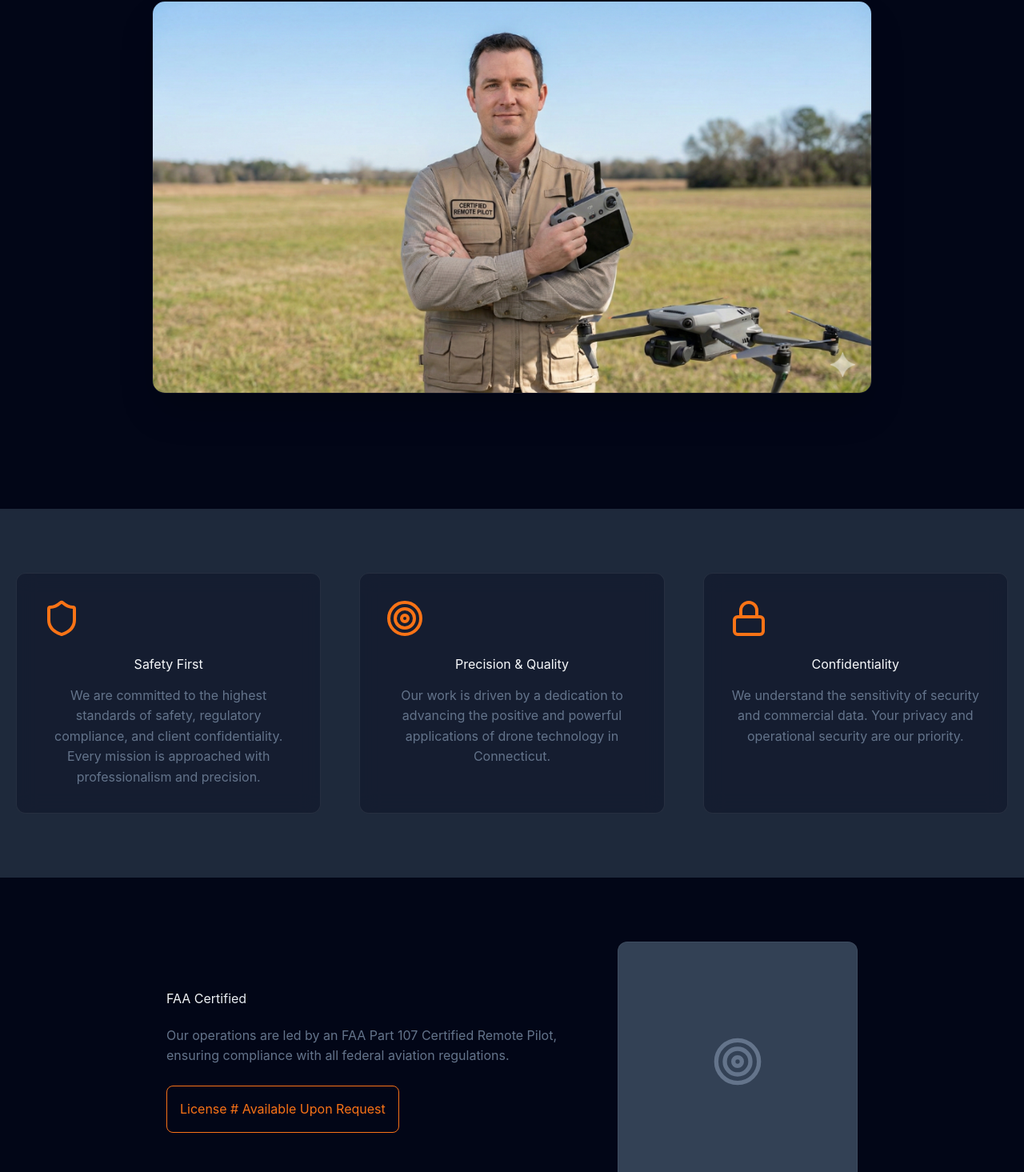
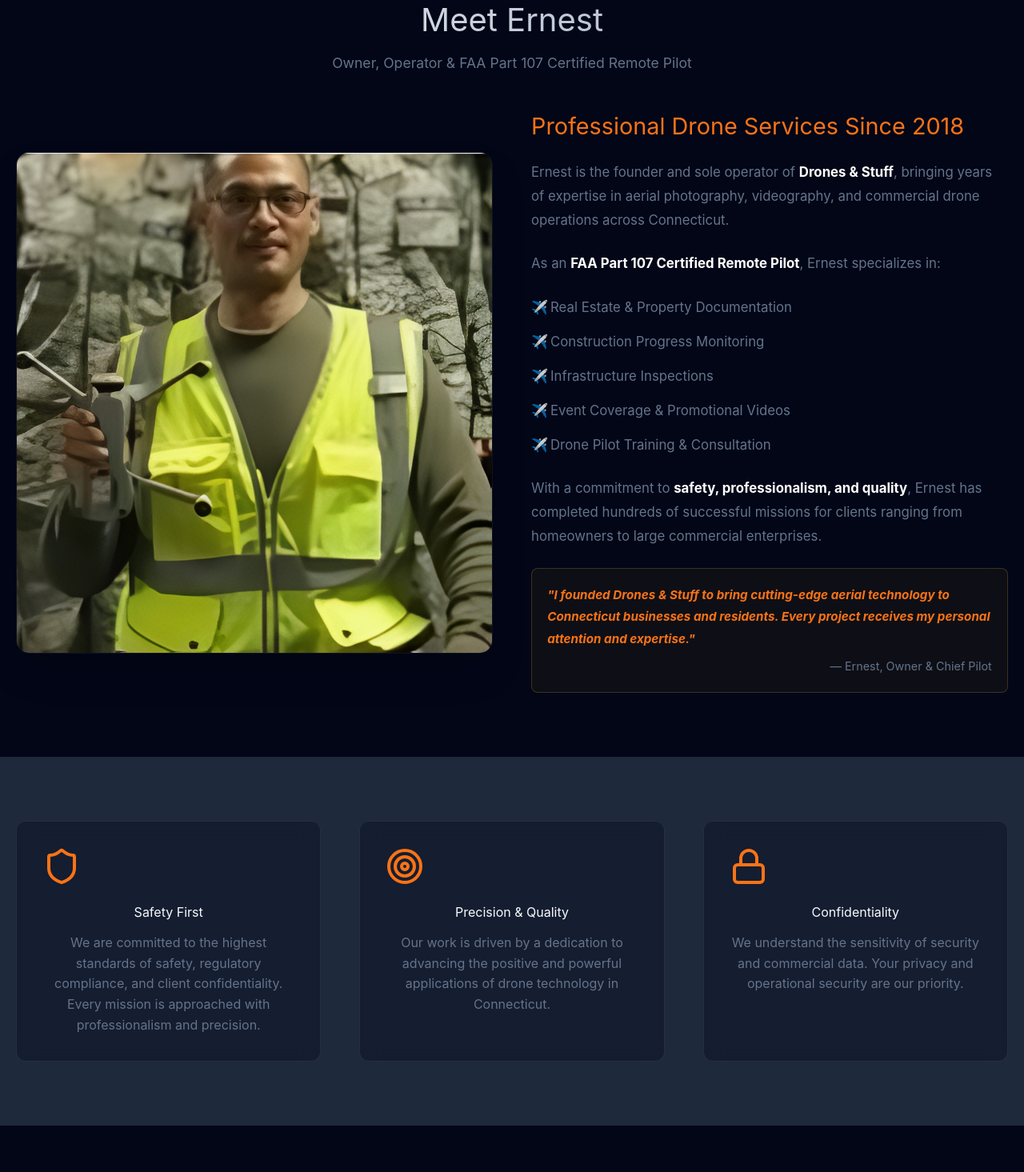
Before and after one commit to balajiprojects049-art/Drones-Stuff, a React (Vite) app: page /about in a window 1280 px wide. Shown: the part 639-2104 px from the top of the page at 80% size. Built offline with nearby package versions, Linux system fonts and the light colour scheme.

Commit message:
Add Ernest's bio and photo to About page as company owner and operator

```diff
--- a/src/pages/About.jsx
+++ b/src/pages/About.jsx
@@ -24,15 +24,71 @@
                 </div>
             </section>
 
-            {/* Pilot Portrait Section */}
+            {/* Meet Ernest - Owner & Operator */}
             <section className="section" style={{ backgroundColor: 'var(--bg-dark)' }}>
                 <div className="container">
-                    <div className="hover-card img-hover-zoom" style={{ maxWidth: '900px', margin: '0 auto 4rem', borderRadius: '16px', overflow: 'hidden', boxShadow: '0 25px 50px -12px rgba(0, 0, 0, 0.25)' }}>
-                        <img
-                            src="/images/about-pilot.png"
-                            alt="FAA Certified Remote Pilot"
-                            style={{ width: '100%', display: 'block' }}
-                        />
+                    <h2 className="text-gradient" style={{ textAlign: 'center', marginBottom: '1rem', fontSize: '2.5rem' }}>Meet Ernest</h2>
+                    <p style={{ textAlign: 'center', color: 'var(--secondary)', maxWidth: '700px', margin: '0 auto 3rem', fontSize: '1.1rem' }}>
+                        Owner, Operator & FAA Part 107 Certified Remote Pilot
+                    </p>
+
+                    <div style={{ display: 'grid', gridTemplateColumns: 'repeat(auto-fit, minmax(350px, 1fr))', gap: '3rem', alignItems: 'center' }}>
+                        {/* Ernest's Photo */}
+                        <div className="hover-card img-hover-zoom" style={{ borderRadius: '16px', overflow: 'hidden', boxShadow: '0 25px 50px -12px rgba(0, 0, 0, 0.25)' }}>
+                            <img
+                                src="/images/ernest-owner.jpg"
+                                alt="Ernest - Owner & FAA Certified Remote Pilot"
+                                style={{ width: '100%', display: 'block' }}
+                            />
+                        </div>
+
+                        {/* Ernest's Bio */}
+                        <div>
+                            <h3 style={{ fontSize: '1.8rem', marginBottom: '1.5rem', color: 'var(--accent)' }}>
+                                Professional Drone Services Since 2018
+                            </h3>
+                            <div style={{ color: 'var(--secondary)', lineHeight: '1.8', fontSize: '1.05rem' }}>
+                                <p style={{ marginBottom: '1.5rem' }}>
+                                    Ernest is the founder and sole operator of <strong style={{ color: '#fff' }}>Drones & Stuff</strong>, bringing years of expertise in aerial photography, videography, and commercial drone operations across Connecticut.
+                                </p>
+                                <p style={{ marginBottom: '1.5rem' }}>
+                                    As an <strong style={{ color: '#fff' }}>FAA Part 107 Certified Remote Pilot</strong>, Ernest specializes in:
+                                </p>
+                                <ul style={{ listStyle: 'none', padding: 0, marginBottom: '1.5rem' }}>
+                                    <li style={{ marginBottom: '0.8rem', paddingLeft: '1.5rem', position: 'relative' }}>
+                                        <span style={{ position: 'absolute', left: 0, color: 'var(--accent)' }}>✈️</span>
+                                        Real Estate & Property Documentation
+                                    </li>
+                                    <li style={{ marginBottom: '0.8rem', paddingLeft: '1.5rem', position: 'relative' }}>
+                                        <span style={{ position: 'absolute', left: 0, color: 'var(--accent)' }}>✈️</span>
+                                        Construction Progress Monitoring
+                                    </li>
+                                    <li style={{ marginBottom: '0.8rem', paddingLeft: '1.5rem', position: 'relative' }}>
+                                        <span style={{ position: 'absolute', left: 0, color: 'var(--accent)' }}>✈️</span>
+                                        Infrastructure Inspections
+                                    </li>
+                                    <li style={{ marginBottom: '0.8rem', paddingLeft: '1.5rem', position: 'relative' }}>
+                                        <span style={{ position: 'absolute', left: 0, color: 'var(--accent)' }}>✈️</span>
+                                        Event Coverage & Promotional Videos
+                                    </li>
+                                    <li style={{ marginBottom: '0.8rem', paddingLeft: '1.5rem', position: 'relative' }}>
+                                        <span style={{ position: 'absolute', left: 0, color: 'var(--accent)' }}>✈️</span>
+                                        Drone Pilot Training & Consultation
+                                    </li>
+                                </ul>
+                                <p style={{ marginBottom: '1.5rem' }}>
+                                    With a commitment to <strong style={{ color: '#fff' }}>safety, professionalism, and quality</strong>, Ernest has completed hundreds of successful missions for clients ranging from homeowners to large commercial enterprises.
+                                </p>
+                                <div className="glass-panel" style={{ padding: '1.2rem', borderRadius: '8px', border: '1px solid rgba(251, 191, 36, 0.2)', backgroundColor: 'rgba(251, 191, 36, 0.05)' }}>
+                                    <p style={{ margin: 0, fontStyle: 'italic', fontSize: '0.95rem' }}>
+                                        <strong style={{ color: 'var(--accent)' }}>"I founded Drones & Stuff to bring cutting-edge aerial technology to Connecticut businesses and residents. Every project receives my personal attention and expertise."</strong>
+                                    </p>
+                                    <p style={{ margin: '0.5rem 0 0 0', textAlign: 'right', fontSize: '0.9rem' }}>
+                                        — Ernest, Owner & Chief Pilot
+                                    </p>
+                                </div>
+                            </div>
+                        </div>
                     </div>
                 </div>
             </section>
@@ -66,19 +122,16 @@
             </section>
 
             <section className="section">
-                <div className="container" style={{ display: 'flex', alignItems: 'center', justifyContent: 'center', gap: '4rem', flexWrap: 'wrap' }}>
-                    <div style={{ maxWidth: '500px' }}>
-                        <h2 className="text-gradient" style={{ marginBottom: '1.5rem' }}>FAA Certified</h2>
-                        <p style={{ color: 'var(--secondary)', marginBottom: '1.5rem' }}>
-                            Our operations are led by an FAA Part 107 Certified Remote Pilot, ensuring compliance with all federal aviation regulations.
+                <div className="container" style={{ textAlign: 'center' }}>
+                    <div style={{ maxWidth: '600px', margin: '0 auto' }}>
+                        <h2 className="text-gradient" style={{ marginBottom: '1.5rem' }}>FAA Certified & Insured</h2>
+                        <p style={{ color: 'var(--secondary)', marginBottom: '1.5rem', fontSize: '1.1rem' }}>
+                            All operations are led by Ernest, an FAA Part 107 Certified Remote Pilot, ensuring full compliance with federal aviation regulations and the highest safety standards.
                         </p>
-                        <div className="hover-card" style={{ padding: '1rem', border: '1px solid var(--accent)', borderRadius: '8px', display: 'inline-block', color: 'var(--accent)' }}>
+                        <div className="hover-card" style={{ padding: '1.5rem', border: '2px solid var(--accent)', borderRadius: '12px', display: 'inline-block', color: 'var(--accent)', backgroundColor: 'rgba(251, 191, 36, 0.05)' }}>
+                            <strong>FAA Remote Pilot Certificate</strong><br />
                             License # Available Upon Request
                         </div>
-                    </div>
-                    {/* Headshot Placeholder - Removed since we have the main portrait above, kept for layout if needed or remove entirely. Keeping layout for now but refining style */}
-                    <div className="hover-card" style={{ width: '300px', height: '300px', backgroundColor: '#334155', borderRadius: '12px', overflow: 'hidden', display: 'flex', alignItems: 'center', justifyContent: 'center' }}>
-                        <Target size={64} color="var(--secondary)" />
                     </div>
                 </div>
             </section>
```
Also changed, not shown: public/images/ernest-owner.jpg (added).
